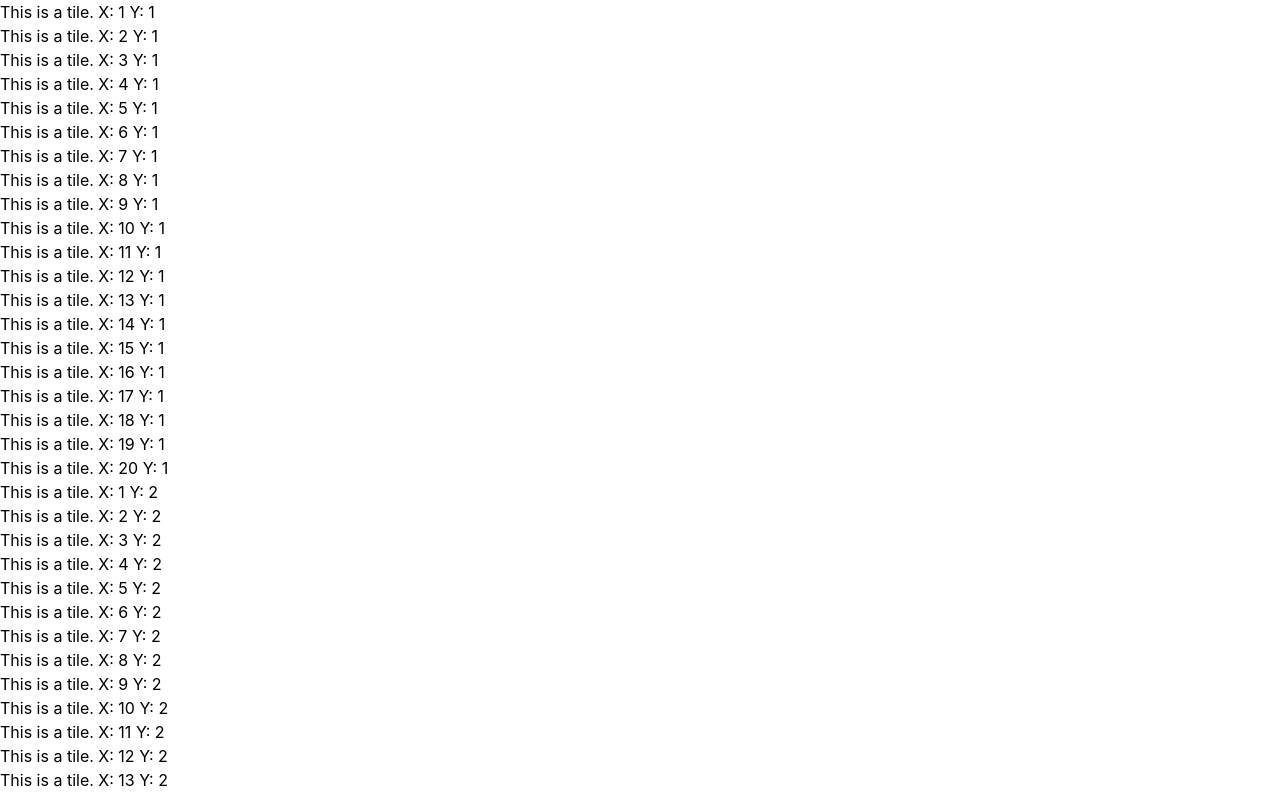
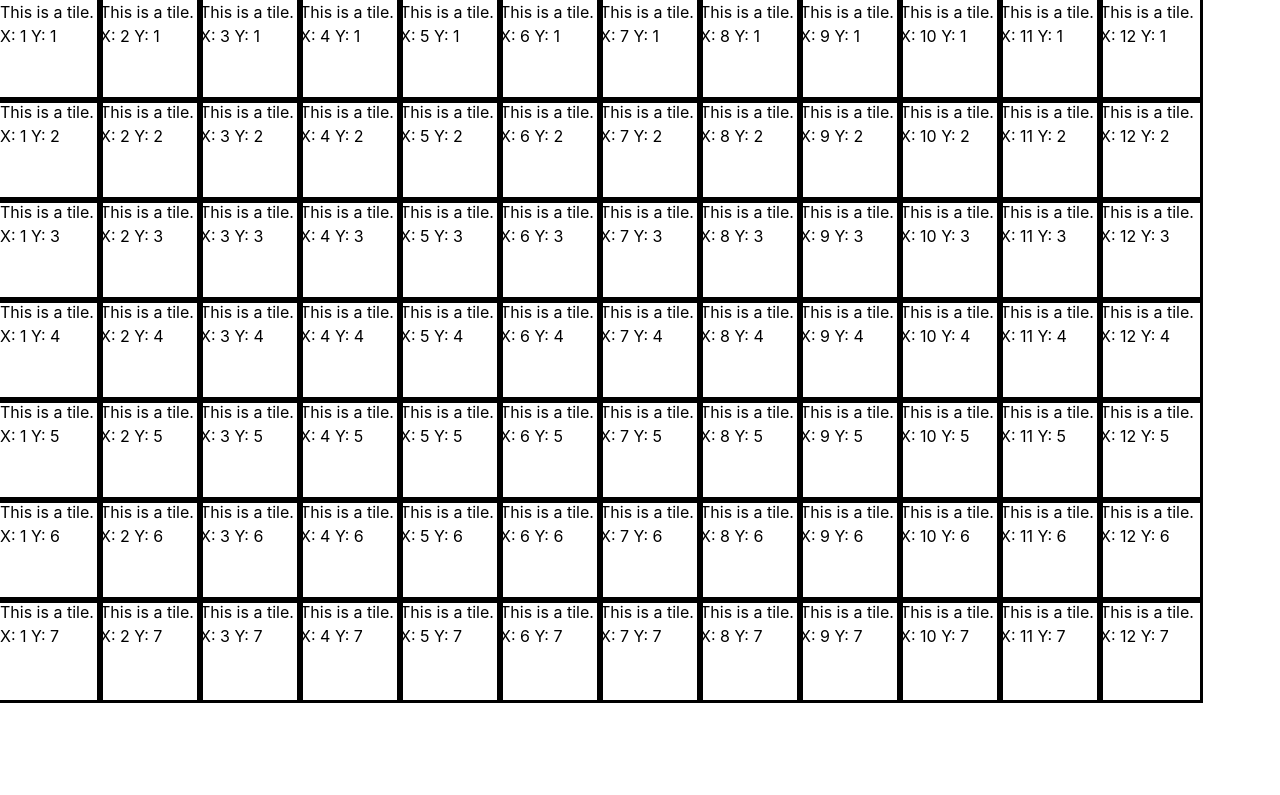
Before and after one commit to master14270/pathfinding, a React (Create React App) app: page / in a window 1280 px wide. Shown: the top 795 px of the page. Built offline with nearby package versions, Linux system fonts and the light colour scheme.

Commit message:
feat: Adds tile component, and formatting.

```diff
--- a/package.json
+++ b/package.json
@@ -8,8 +8,6 @@
 		"@testing-library/user-event": "^13.5.0",
 		"@types/jest": "^27.5.2",
 		"@types/node": "^16.18.53",
-		"@types/react": "^18.2.22",
-		"@types/react-dom": "^18.2.7",
 		"react": "^18.2.0",
 		"react-dom": "^18.2.0",
 		"react-scripts": "5.0.1",
@@ -41,6 +39,9 @@
 		]
 	},
 	"devDependencies": {
+		"@babel/plugin-proposal-private-property-in-object": "",
+		"@types/react": "^18.2.22",
+		"@types/react-dom": "^18.2.7",
 		"tailwindcss": "^3.3.3"
 	}
 }
--- a/src/Grid.tsx
+++ b/src/Grid.tsx
@@ -1,20 +1,31 @@
 import React from "react";
+import Tile from "./Tile";
 
-function Grid({ xTiles = 20, yTiles = 20 }) {
+function Grid({ xSize = 1200, ySize = 700 }) {
+	// See how many tiles can fit in the screen size offered.
+	const TILE_SIZE_PX = 100;
+
+	// TODO: Handle rounding errors. For now, just make sure it's even...
+	const xTiles = xSize / TILE_SIZE_PX;
+	const yTiles = ySize / TILE_SIZE_PX;
+
 	const tiles = [];
-	let toggle = true;
 	for (let y = 0; y < yTiles; y++) {
 		for (let x = 0; x < xTiles; x++) {
-			tiles.push(
-				<div className={`h-50 w-50 ${toggle ? "red" : "blue"}`}>
-					This is a tile. X: {x + 1} Y: {y + 1}
-				</div>
-			);
-			toggle = !toggle;
+			tiles.push(<Tile x={x} y={y}></Tile>);
 		}
 	}
 
-	return <div className="">{tiles}</div>;
+	// Can't make tile width/height dynamic right now with tailwind. Doesn't seem to like variables in the definition.
+	// Will investigate more later.
+	// return (
+	// 	<div className={`flex flex-wrap content-start h-[${ySize}px] w-[${xSize}px] outline`}>
+	// 		{tiles}
+	// 	</div>
+	// );
+	return (
+		<div className={`flex flex-wrap content-start w-[1200px] h-[700px] outline`}>{tiles}</div>
+	);
 }
 
 export default Grid;
--- /dev/null
+++ b/src/Tile.tsx
@@ -0,0 +1,16 @@
+import React from "react";
+
+interface TileProps {
+	x: number;
+	y: number;
+}
+
+function Tile(props: TileProps) {
+	return (
+		<div className={`w-[100px] h-[100px] outline`}>
+			This is a tile. X: {props.x + 1} Y: {props.y + 1}
+		</div>
+	);
+}
+
+export default Tile;
```
Also changed, not shown: public/index.html (+3 -4 lines), 1 other file (tests, documents, lock files or other folders).
